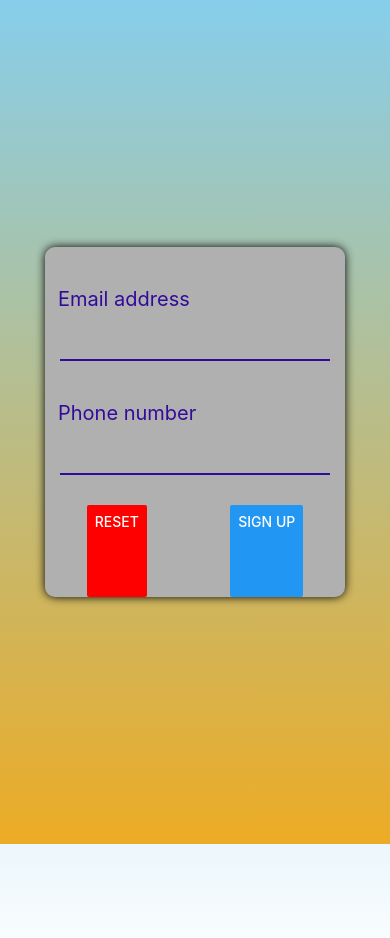
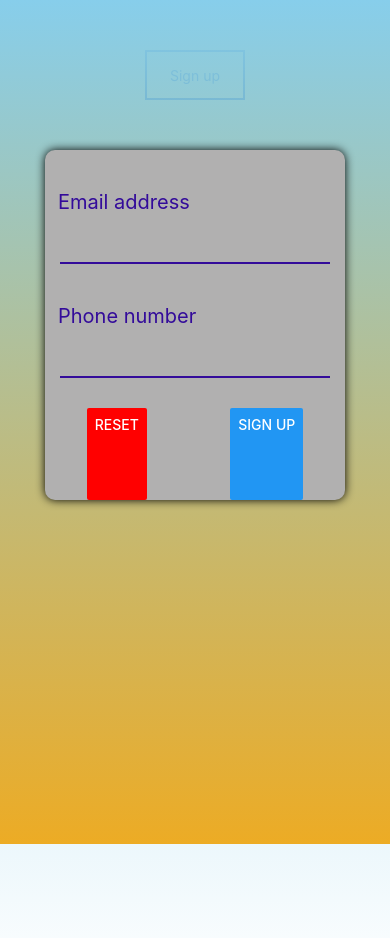
Before and after one commit to lashinamy2022/CS5520-Assignment1, a React Native app: screen / in a window 390 px wide. Shown: the top 938 px of the page. Built offline with nearby package versions, Linux system fonts and the light colour scheme.

Commit message:
complete starting, confirm, finish three screens

```diff
--- a/App.js
+++ b/App.js
@@ -1,21 +1,10 @@
 import { StatusBar } from 'expo-status-bar';
 import { StyleSheet, Text, View, TextInput } from 'react-native';
-import Colors from './screens/Colors';
-import BackgroundGradient from './components/BackgroundGradient';
-import Card from './components/Card';
+import Starting from './screens/Starting';
+import Confirm from './screens/Confirm';
+import Finish from './screens/Finish';
 export default function App() {
   return (
-   <View style={[styles.container, Colors.bgOrange]}>
-      <BackgroundGradient />
-      <Card />
-   </View>
+    <Starting />
   );
 }
-
-const styles = StyleSheet.create({
-  container: {
-    flex: 1,
-    alignItems: 'center',
-    justifyContent: 'center',
-  },
-});
--- a/components/BackgroundGradient.js
+++ b/components/BackgroundGradient.js
@@ -1,7 +1,6 @@
 import { StyleSheet, View, Text } from 'react-native';
 import React from 'react';
 import { LinearGradient } from 'expo-linear-gradient';
-import Card from './Card';
 
 const BackgroundGradient = () => {
     return (
--- a/components/Card.js
+++ b/components/Card.js
@@ -1,25 +1,70 @@
-import {StyleSheet, View, Text, TextInput} from 'react-native'
+import {StyleSheet, View, Text, TextInput, Modal, Image} from 'react-native';
+import { useState } from 'react';
 import React from 'react'
 import Colors from '../screens/Colors';
 import Label from './Label';
 import Input from './Input';
 import CardButton from './CardButton';
-const Card = () => {
+
+
+const Card = (props) => {
+
+  function Content(props) {
+      if (props.type == 'starting') {
         return (
-    <View style={[styles.card, Colors.bgGrey]}>
+          <>
             <View>
               <Label text="Email address"/>
               <Input type="email"/>
               <Label text="Phone number"/>
               <Input type="phone"/>
             </View>
-      <View style={styles.buttons}>
-        <CardButton name="Reset" color="red"/>
-
-        <CardButton name="Sign up" color=""/>
+            <View style={styles.startButtons}>
+              <CardButton name="Reset" color="red" />
+              <CardButton name="Sign up" color="" />
             </View>
+          </>
+        );
+    } else if (props.type == 'confirm') {
+        const labelStyle = {
+          marginTop: 5
+        };
+        return (
+          <>
+            <View>
+                <Label text="You have entered:" textStyle={{marginTop:10}}/>
+                <Label text="lashinamy@gmail.com" textStyle={labelStyle}/>
+                <Label text="17788096068" textStyle={labelStyle}/>
+                <Label text="Please confirm they are correct." textStyle={labelStyle}/>
             </View>
-  )
+            <View style={styles.confirmButtons}>
+              <CardButton name="Go Back" color="red" />
+              <CardButton name="Confirm" />
+              <CardButton name="Finish later" />
+            </View>
+          </>
+        );
+    } else if (props.type == 'thankyou') {
+      return (
+          <View>
+            <Label text="Thank you for signing up.Here's a picture for you(based on the last digit of your phone number)." textStyle={{marginTop:15, fontSize:18}}/>
+            <Image source={{uri:'https://picsum.photos/id/1024/100/100'}} style={styles.image}/>
+          </View>
+      );
+    } else if (props.type == 'sorry') {
+      return (
+        <View>
+            <Label text="Sorry to see you go." textStyle={{marginTop:15, fontSize:18, alignSelf:'center'}}/>
+            <Image source={require('../assets/sadface.png')} style={styles.image}/>
+        </View>
+      );
+    }
+  }
+  return (
+        <View style={[styles.card, Colors.bgGrey, props.cardStyle]}>
+            <Content type={props.cardType}/>
+        </View>
+  );
 };
 
 export default Card;
@@ -33,10 +78,21 @@ const styles = StyleSheet.create({
         shadowRadius: 10,
         shadowOpacity:1
     },
-    buttons: {
+    startButtons: {
       flex:1,
       flexDirection: 'row',
       justifyContent:'space-around',
       marginTop: 30
+    },
+    confirmButtons: {
+      flex:1,
+      justifyContent:'space-evenly',
+      marginTop:30
+    },
+    image: {
+      width: 100,
+      height:100,
+      alignSelf: 'center',
+      marginTop: 20
     }
 });
--- a/components/CardButton.js
+++ b/components/CardButton.js
@@ -1,4 +1,4 @@
-import { View, Text, Button, StyleSheet } from 'react-native';
+import { View, Text, Button, StyleSheet,Alert } from 'react-native';
 import React from 'react';
 import Colors from '../screens/Colors';
 
--- a/components/Label.js
+++ b/components/Label.js
@@ -4,7 +4,7 @@ import Colors from '../screens/Colors';
 const Label = (props) => {
   return (
     <>
-      <Text style={[styles.label, Colors.labelBlue]}>
+      <Text style={[styles.label, Colors.labelBlue, props.textStyle]}>
         {props.text}
       </Text>
     </>
@@ -17,6 +17,6 @@ const styles = StyleSheet.create({
   label: {
       fontSize:20,
       marginLeft: 13,
-      marginTop: 40,
+      marginTop: 40
   },
 });
--- a/screens/Colors.js
+++ b/screens/Colors.js
@@ -16,6 +16,9 @@ const Colors = StyleSheet.create({
     },
     btBlue: {
         color: 'rgb(73,80,215)'
+    },
+    boxBorder: {
+        color: 'black'
     }
   });
 export default Colors
--- a/screens/Confirm.js
+++ b/screens/Confirm.js
@@ -0,0 +1,24 @@
+import { StyleSheet, View, Text } from 'react-native';
+import React from 'react';
+import Colors from './Colors';
+import BackgroundGradient from '../components/BackgroundGradient';
+import Card from '../components/Card';
+
+const Confirm = () => {
+  return (
+    <View style={[styles.container, Colors.bgOrange]}>
+      <BackgroundGradient />
+      <Card cardType="confirm"/>
+   </View>
+  );
+};
+
+export default Confirm;
+
+const styles = StyleSheet.create({
+  container: {
+    flex: 1,
+    alignItems: 'center',
+    justifyContent: 'center',
+  },
+});
--- a/screens/Finish.js
+++ b/screens/Finish.js
@@ -0,0 +1,36 @@
+import { StyleSheet, View, Text } from 'react-native';
+import React from 'react';
+import Colors from './Colors';
+import BackgroundGradient from '../components/BackgroundGradient';
+import Card from '../components/Card';
+import CardButton from '../components/CardButton';
+
+const Finish = (props) => {
+  function Content(props) {
+    if (props.type == "thank") {
+        return (
+            <Card  cardType="thankyou" cardStyle={{marginTop:80, height: 260}}/>
+        );
+    } else if (props.type == "sorry"){
+        return (
+            <Card  cardType="sorry" cardStyle={{marginTop:80, width: 200, height: 190}}/>
+        );
+    }
+  }
+  return (
+    <View style={[styles.container, Colors.bgOrange]}>
+      <BackgroundGradient />
+        <Content type={props.finishType}/>
+      <CardButton name="Start Again"/>
+   </View>
+  );
+};
+
+export default Finish;
+
+const styles = StyleSheet.create({
+  container: {
+    flex: 1,
+    alignItems: 'center'
+  }
+});
--- a/screens/Starting.js
+++ b/screens/Starting.js
@@ -1,12 +1,35 @@
-import { StyleSheet, View, Text } from 'react-native'
-import React from 'react'
+import { StyleSheet, View, Text } from 'react-native';
+import React from 'react';
+import Colors from './Colors';
+import BackgroundGradient from '../components/BackgroundGradient';
+import Card from '../components/Card';
 
 const Starting = () => {
   return (
-    <View>
-      <Text>Starting</Text>
-    </View>
-  )
-}
+    <View style={[styles.container, Colors.bgOrange]}>
+      <View style={[styles.box, Colors.boxBorder]}>
+        <Text>Sign up</Text>
+      </View>
+      <BackgroundGradient />
+      <Card  cardType="starting"/>
+   </View>
+  );
+};
 
-export default Starting
+export default Starting;
+
+const styles = StyleSheet.create({
+  container: {
+    flex: 1,
+    alignItems: 'center',
+
+  },
+  box: {
+    borderWidth: 2,
+    margin: 50,
+    width: 100,
+    height: 50,
+    alignItems: 'center',
+    justifyContent: 'center'
+  }
+});
```
Also changed, not shown: assets/sadface.png (added). Lines whose indentation alone changed are shown as unchanged.
